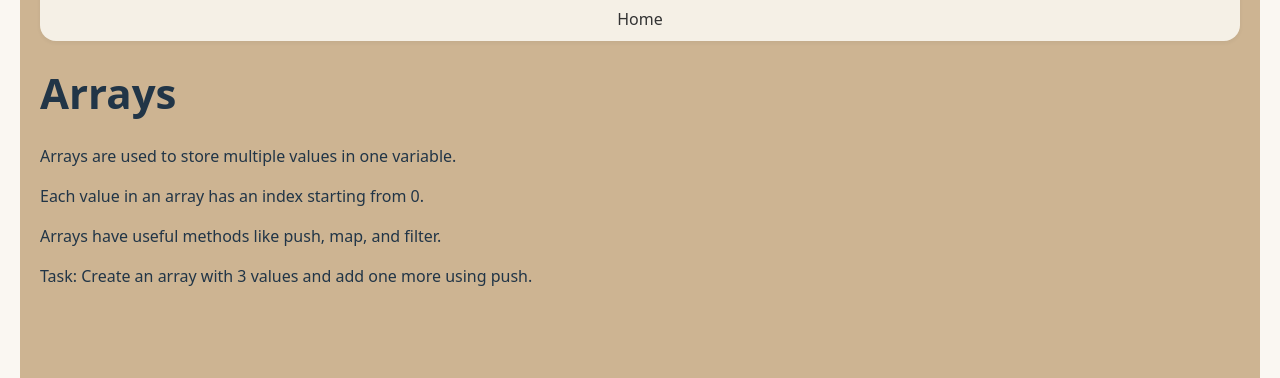
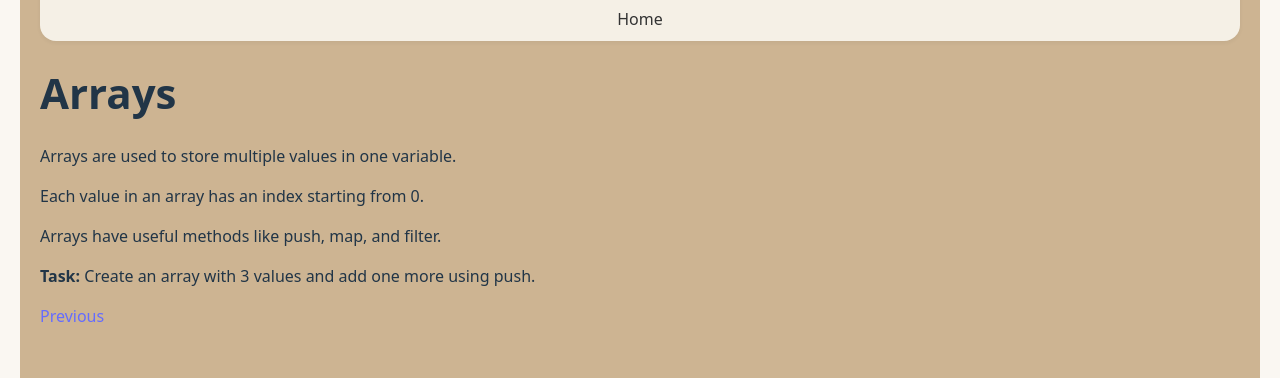
Before and after one commit to Ievgeniia23/learning-platform, a React (Vite) app: page /lesson/arrays in a window 1280 px wide. Shown: the part 125-503 px from the top of the page. Built offline with nearby package versions, Linux system fonts and the light colour scheme.

Commit message:
Add lesson s navigation and description

```diff
--- a/src/pages/LessonPage/LessonPage.jsx
+++ b/src/pages/LessonPage/LessonPage.jsx
@@ -1,4 +1,4 @@
-import { useParams } from 'react-router-dom';
+import { useParams, Link } from 'react-router-dom';
 
 import { lessons } from '../../data/lessons.js';
 
@@ -6,16 +6,31 @@ import css from './LessonPage.module.css';
 
 const LessonPage = () => {
   const { id } = useParams();
-  const lesson = lessons.find(l => l.id === id);
+
+  const lesson = lessons.find((lesson) => lesson.id === id);
+  const currentIndex = lessons.findIndex((lesson) => lesson.id === id);
+
+  const prevLesson = lessons[currentIndex - 1];
+  const nextLesson = lessons[currentIndex + 1];
 
   if (!lesson) return <div>Lesson not found</div>;
+
   return (
-    <div>
+    <div className={css.lessons}>
       <h1>{lesson.title}</h1>
+
       {lesson.content.map((p, index) => (
         <p key={index}>{p}</p>
       ))}
-      <p>Task: {lesson.task}</p>
+      <p>
+        <strong>Task:</strong> {lesson.task}
+      </p>
+
+      <div className={css.navigation}>
+        {prevLesson && <Link to={`/lesson/${prevLesson.id}`}>Previous</Link>}
+
+        {nextLesson && <Link to={`/lesson/${nextLesson.id}`}>Next</Link>}
+      </div>
     </div>
   );
 };
--- a/src/pages/LessonsList/LessonsList.jsx
+++ b/src/pages/LessonsList/LessonsList.jsx
@@ -9,9 +9,10 @@ const LessonsList = () => {
     <div className={css.list}>
       <h1>JavaScript Lessons</h1>
 
-      {lessons.map(lesson => (
-        <Link key={lesson.id} to={`/lesson/${lessons.id}`} className={css.card}>
-          <h3>{lessons.title}</h3>
+      {lessons.map((lesson, index) => (
+        <Link key={lesson.id} to={`/lesson/${lesson.id}`} className={css.card}>
+          <h3>{index + 1}.{lesson.title}</h3>
+          <h6>{lesson.description}</h6>
           <p>Open lesson</p>
         </Link>
       ))}
```
